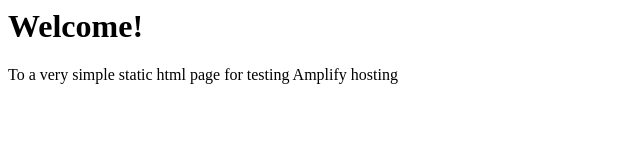
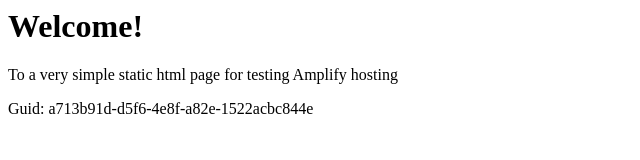
Before and after one commit to aws-aemilia-arn/Github-PR-Commit-Integration-Test-DoNotTouch-Gith-OKSLNVO2-v1-prod-eu-north-1, a website: page src/index.html in a window 1280 px wide. Shown: the whole page, without its empty margins (0-640 px from the left). Drawn offline with Linux system fonts and the light colour scheme.

Commit message:
commit from integ tests

```diff
--- a/src/index.html
+++ b/src/index.html
@@ -1,3 +1,5 @@
+
+
 <html lang="en">
 
 <head>
@@ -10,6 +12,6 @@
 <body>
     <h1>Welcome!</h1>
     <p>To a very simple static html page for testing Amplify hosting</p>
-</body>
+    <p>Guid: a713b91d-d5f6-4e8f-a82e-1522acbc844e</p></body>
 
 </html>
```
